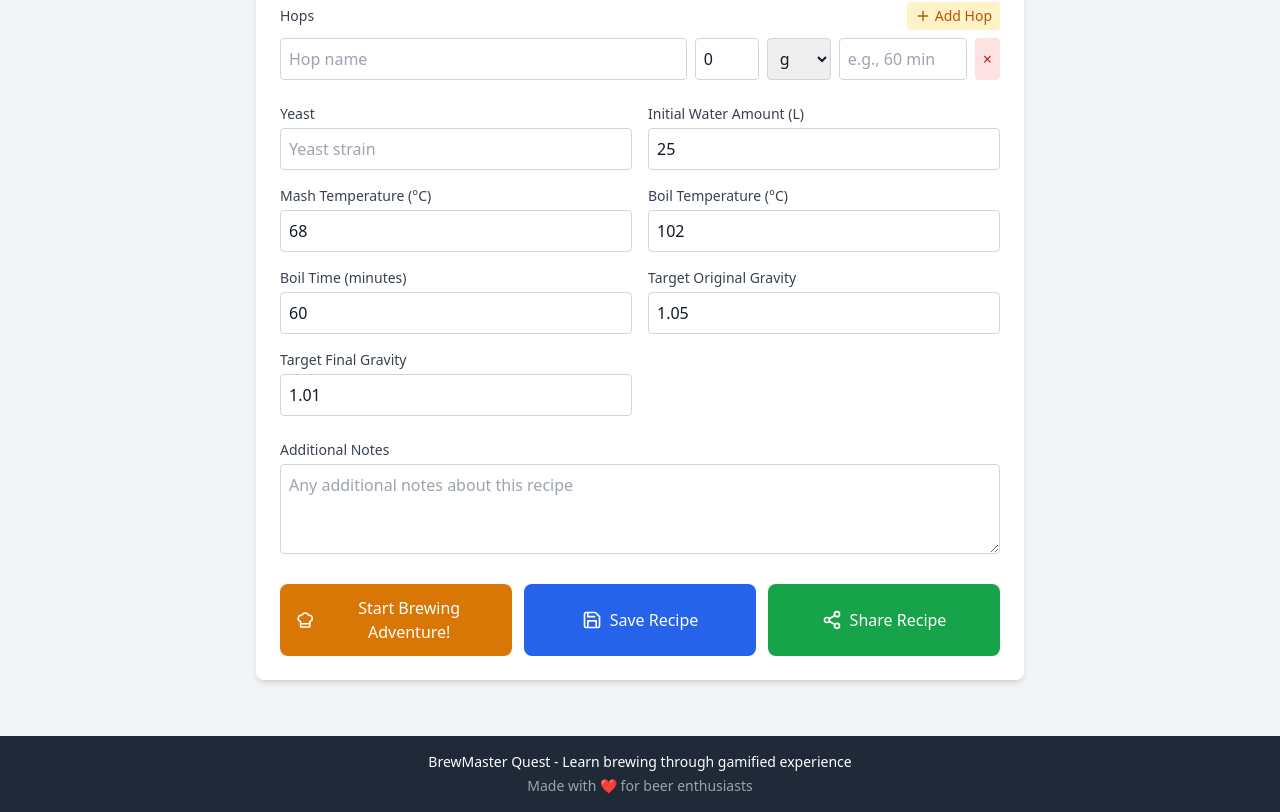
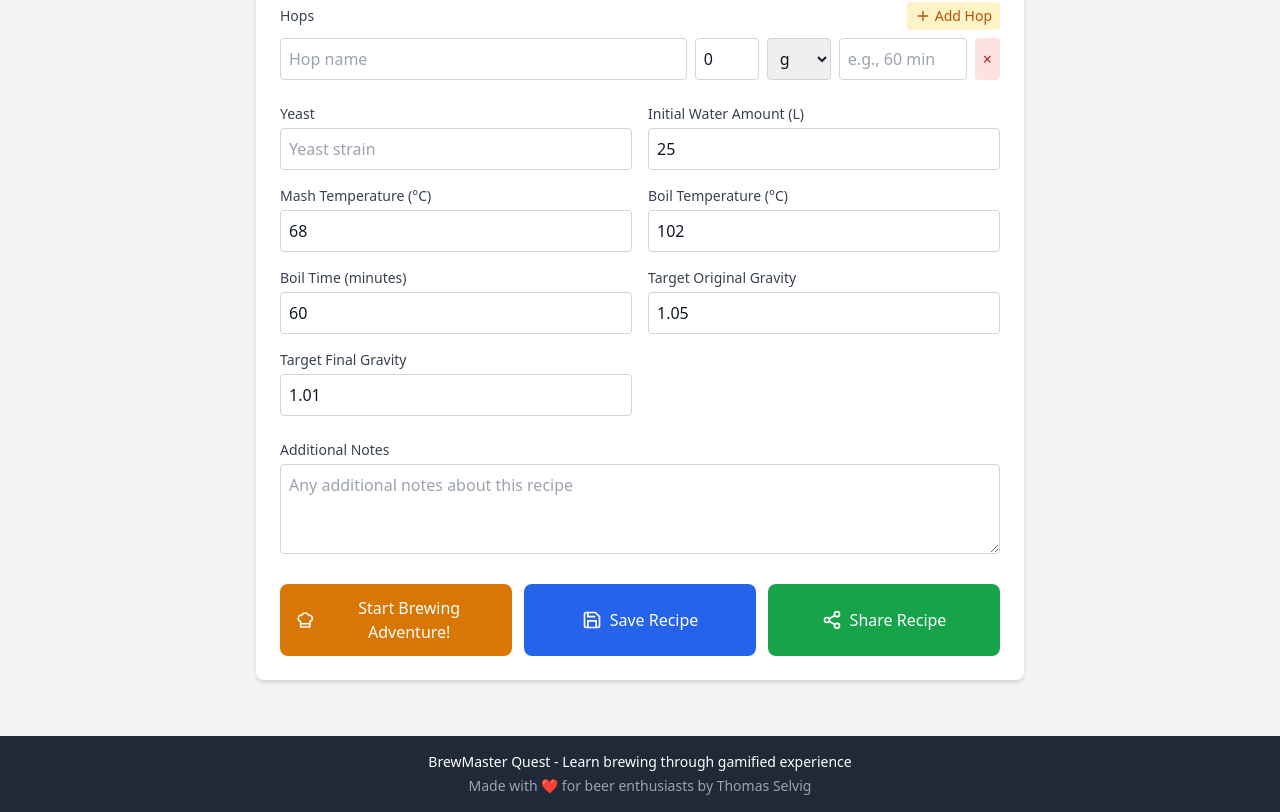
Before and after one commit to ThomasSelvig/gamified-brewery-guide, a React (Vite) app: page / in a window 1280 px wide. Shown: the part 358-1170 px from the top of the page. Built offline with nearby package versions, Linux system fonts and the light colour scheme.

Commit message:
feat: update footer

```diff
--- a/src/App.tsx
+++ b/src/App.tsx
@@ -1870,7 +1870,7 @@ const App: React.FC = () => {
         <div className="container mx-auto text-center text-sm">
           <p>BrewMaster Quest - Learn brewing through gamified experience</p>
           <p className="mt-1 text-gray-400">
-            Made with ❤️ for beer enthusiasts
+            Made with ❤️ for beer enthusiasts by Thomas Selvig
           </p>
         </div>
       </footer>
```
